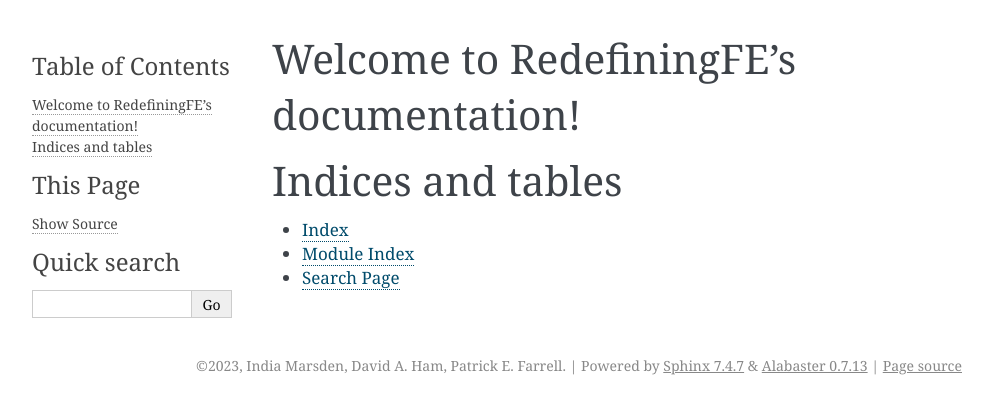
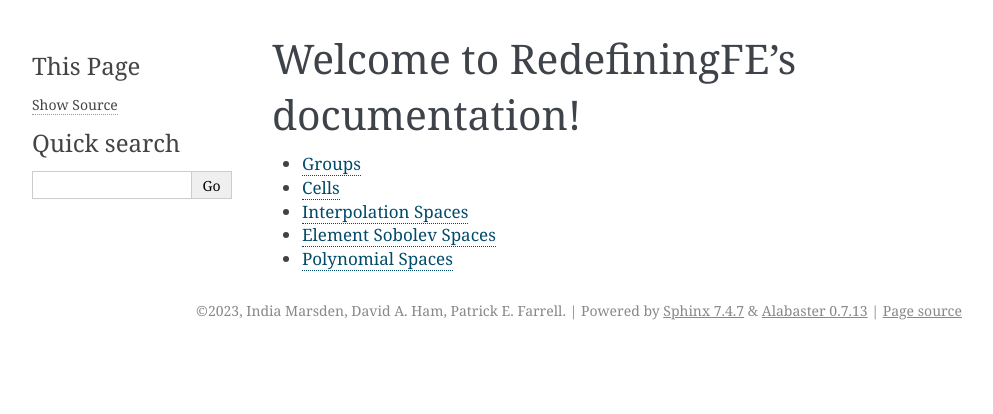
Before and after one commit to indiamai/redefining_fe, a Sphinx documentation site: the page built from docs/source/index.rst, in a window 1280 px wide. Shown: the top 414 px of the page, without its empty margins (148-1141 px from the left). Built offline with Sphinx 7.4.7, drawn with Linux system fonts in a browser that asks for light colours.

Commit message:
work on documentation

```diff
--- a/docs/source/conf.py
+++ b/docs/source/conf.py
@@ -12,7 +12,7 @@
 #
 import os
 import sys
-sys.path.insert(0, os.path.abspath('../../src/'))
+sys.path.insert(0, os.path.abspath('../../'))
 
 
 # -- Project information -----------------------------------------------------
@@ -27,8 +27,8 @@
 # Add any Sphinx extension module names here, as strings. They can be
 # extensions coming with Sphinx (named 'sphinx.ext.*') or your custom
 # ones.
-extensions = ['sphinx.ext.autodoc'
-]
+extensions = ['sphinx.ext.autodoc',
+              'sphinx.ext.autosummary']
 
 # Add any paths that contain templates here, relative to this directory.
 templates_path = ['_templates']
@@ -40,6 +40,7 @@
 
 # -- Autodoc configuration ---------------------------------------------------
 
+autodoc_mock_imports = ["firedrake", "ufl", "FIAT"]
 
 # -- Options for HTML output -------------------------------------------------
 
--- /dev/null
+++ b/docs/source/groups.rst
@@ -0,0 +1,6 @@
+Groups
+============
+
+.. automodule:: redefining_fe.groups
+   :members:
+   :undoc-members:
--- a/docs/source/index.rst
+++ b/docs/source/index.rst
@@ -7,13 +7,6 @@
 ========================================
 
 .. toctree::
-   :maxdepth: 2
-   :caption: Contents:
-	cells   <cell_complex.rst>
-
-Indices and tables
-==================
-
-* :ref:`genindex`
-* :ref:`modindex`
-* :ref:`search`
+    groups
+    cells
+    spaces
```
Also changed, not shown: docs/source/cell_complex.rst (deleted, +0 -21 lines), docs/source/cells.rst (added, +8 -0 lines), docs/source/generated/redefining_fe.cells.rst (added, +37 -0 lines), docs/source/generated/redefining_fe.groups.rst (added, +35 -0 lines), docs/source/spaces.rst (added, +20 -0 lines), 2 other files.
